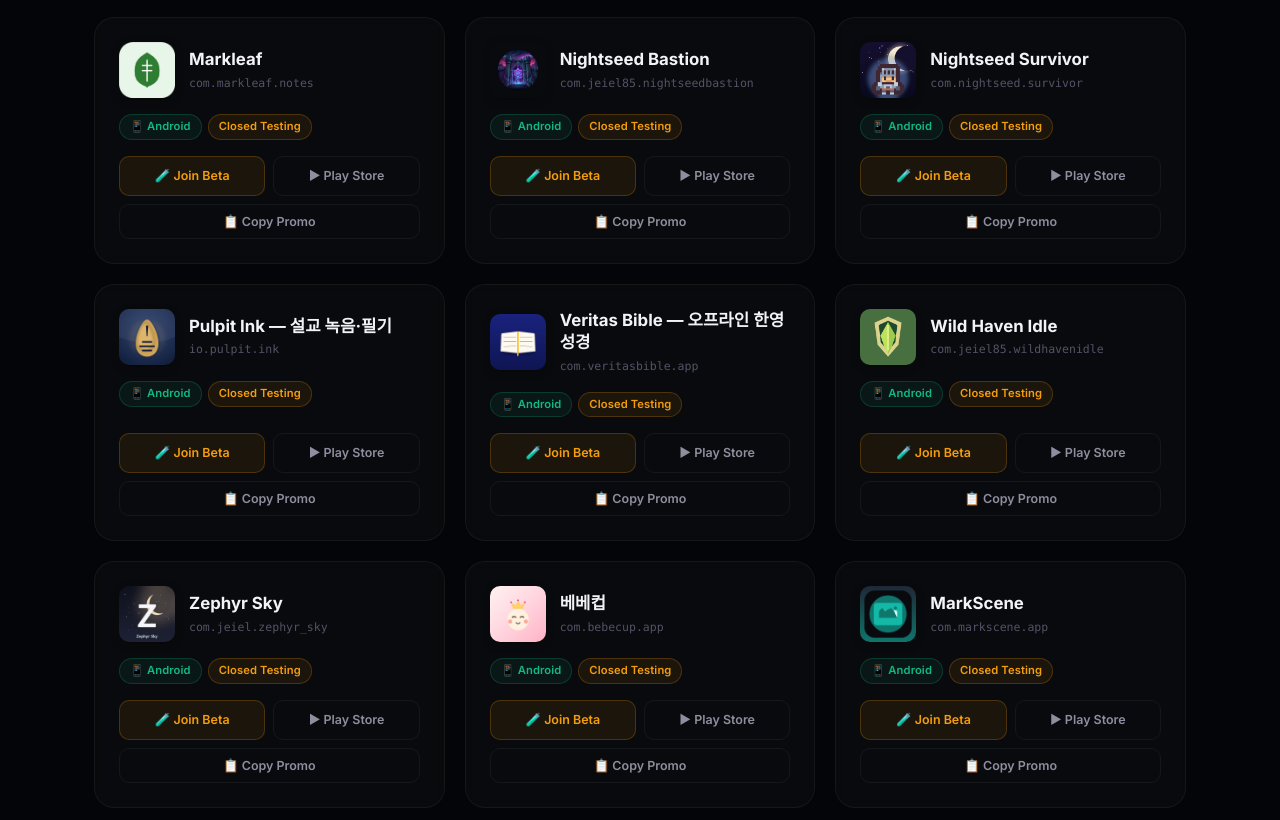
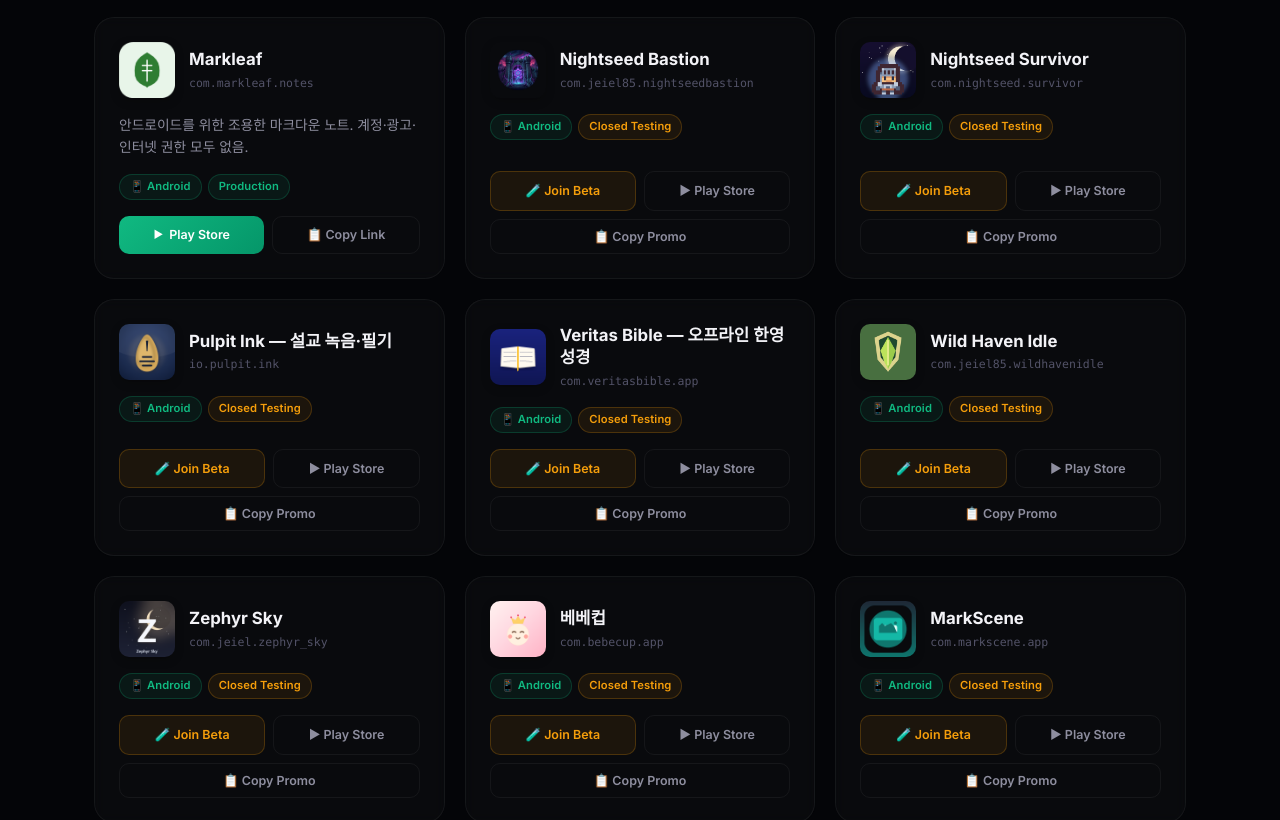
Before and after one commit to jeiel85/jeiel85.github.io, a plain HTML site: page index.html in a window 1280 px wide. Shown: the part 892-1712 px from the top of the page. Drawn offline with Linux system fonts and the light colour scheme.

Commit message:
fix: mark Markleaf as production

```diff
--- a/apps.json
+++ b/apps.json
@@ -31,7 +31,7 @@
       "name": "Markleaf",
       "package": "com.markleaf.notes",
       "platform": "android",
-      "status": "closed_testing",
+      "status": "production",
       "iconUrl": "icons/com.markleaf.notes.png"
     },
     {
--- a/index.html
+++ b/index.html
@@ -986,34 +986,31 @@
           <span class="app-package" title="com.markleaf.notes">com.markleaf.notes</span>
         </div>
       </div>
-
+      <p class="app-desc">안드로이드를 위한 조용한 마크다운 노트. 계정·광고·인터넷 권한 모두 없음.</p>
       <div class="card-meta">
         <span class="platform-badge platform-android">📱 Android</span>
-        <span class="status-badge status-testing">Closed Testing</span>
+        <span class="status-badge status-production">Production</span>
 
       </div>
 
 
         <div class="app-actions">
-          <a href="https://play.google.com/apps/testing/com.markleaf.notes" target="_blank" rel="noopener" class="btn btn-secondary">
-            🧪 Join Beta
-          </a>
-          <a href="https://play.google.com/store/apps/details?id=com.markleaf.notes" target="_blank" rel="noopener" class="btn btn-ghost">
-            ▶ Play Store
+          <a href="https://play.google.com/store/apps/details?id=com.markleaf.notes" target="_blank" rel="noopener" class="btn btn-android">
+            <span class="btn-icon">▶</span> Play Store
           </a>
 
           <button class="btn btn-ghost btn-copy-promo"
             data-platform="android"
-            data-status="closed_testing"
+            data-status="production"
             data-name="Markleaf"
             data-package="com.markleaf.notes"
             data-url=""
-            data-desc=""
+            data-desc="안드로이드를 위한 조용한 마크다운 노트. 계정·광고·인터넷 권한 모두 없음."
             data-github=""
             data-group-url="https://groups.google.com/g/sitdory-tester"
             data-optin-url="https://play.google.com/apps/testing/com.markleaf.notes"
             data-playstore-url="https://play.google.com/store/apps/details?id=com.markleaf.notes">
-            📋 Copy Promo
+            📋 Copy Link
           </button>
         </div>
     </article>
@@ -2071,7 +2068,7 @@
 
   <footer class="footer">
     <div class="container">
-      <p class="update-time">Last updated: 2026-06-04 17:01 KST</p>
+      <p class="update-time">Last updated: 2026-06-04 17:06 KST</p>
       <p class="links">
         <a href="https://github.com/jeiel85" target="_blank">GitHub Profile</a>
         <span class="sep">·</span>
```
Also changed, not shown: scripts/cache.json (+8 -2 lines).
